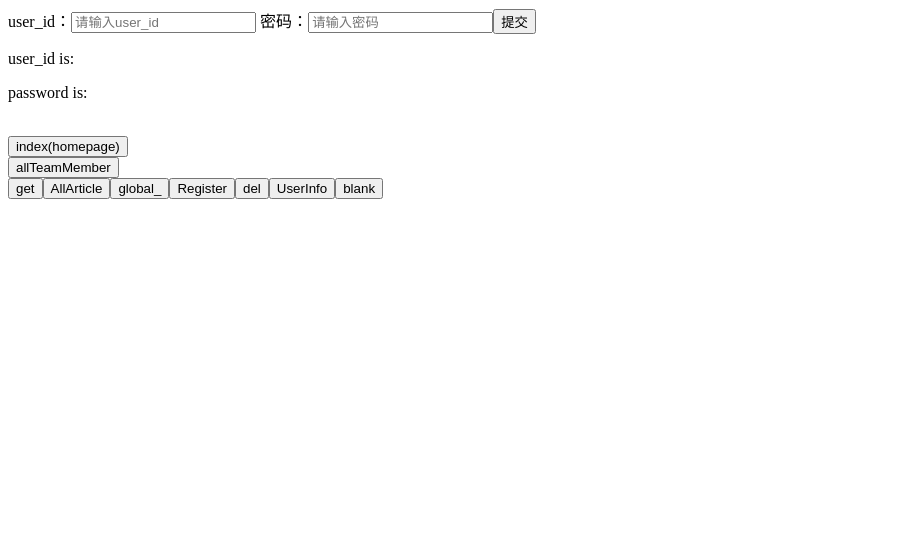
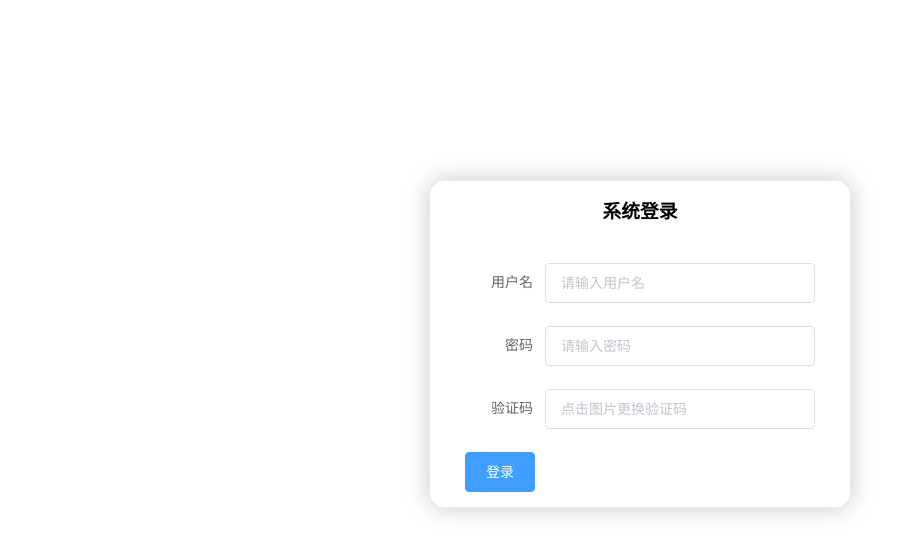
Before and after one commit to GNEFNEHCUIQ/GraduationProject-FrontEnd, a Vue app: page / in a window 1280 px wide. Shown: the top 556 px of the page, without its empty margins (0-915 px from the left). Built offline with nearby package versions, Linux system fonts and the light colour scheme.

Commit message:
a lot font-end api

```diff
--- a/package.json
+++ b/package.json
@@ -7,10 +7,11 @@
     "build": "vue-cli-service build"
   },
   "dependencies": {
+    "axios": "latest",
     "core-js": "^3.6.5",
+    "element-ui": "^2.15.6",
     "vue": "^2.6.11",
-    "vue-router": "^3.2.0",
-    "axios": "latest"
+    "vue-router": "^3.2.0"
   },
   "devDependencies": {
     "@vue/cli-plugin-babel": "~4.5.0",
--- a/src/main.js
+++ b/src/main.js
@@ -4,6 +4,11 @@ import router from './router'
 import axios from 'axios'
 import Router from 'vue-router'
 import global_ from '@/global/global.vue'
+
+import ElementUI from 'element-ui';
+import 'element-ui/lib/theme-chalk/index.css';
+
+Vue.use(ElementUI);
 
 Vue.prototype.global = global_
 
--- a/src/views/Login.vue
+++ b/src/views/Login.vue
@@ -1,24 +1,25 @@
 <template>
     <div class="login">
-        <form>
+        <!--<form>
             user_id：<input type="text" id="user_id" name="user_id" v-model="user_id" placeholder="请输入user_id">
             密码：<input type="password" id="password" v-model="password" name="password" placeholder="请输入密码">
             <button id="login" type="button" @click="login">提交</button>
-        </form>
-        <p>user_id is: {{ user_id }}</p>
-        <p>password is: {{ password }}</p>
-        <br>
-        <router-link to="index"><button>index(homepage)</button></router-link>
-        <br>
-        <router-link to="allTeamMember"><button>allTeamMember</button></router-link>
-        <br>
-        <button type="button" @click="findAllArticleWithPage">get</button>
-        <router-link to="AllArticle"><button>AllArticle</button></router-link>
-        <button @click="alertFunction">global_</button>
-        <router-link to="Register"><button>Register</button></router-link>
-        <button @click="delArticle">del</button>
-        <router-link to="UserInfo"><button>UserInfo</button></router-link>
-        <router-link to="blank"><button>blank</button></router-link>
+        </form>-->
+
+        <el-form ref="form" :model="form" label-width="80px" class="loginContainer">
+            <h3 class="loginTitle">系统登录</h3>
+            <el-form-item label="用户名">
+                <el-input type="text" v-model="form.user_name" placeholder="请输入用户名"></el-input>
+            </el-form-item>
+            <el-form-item label="密码">
+                <el-input type="text" v-model="form.password" placeholder="请输入密码"></el-input>
+            </el-form-item>
+            <el-form-item label="验证码">
+                <el-input type="text" v-model="form.code" placeholder="点击图片更换验证码"></el-input>
+            </el-form-item>
+            <img src="" alt="">
+            <el-button type="primary" @click="login">登录</el-button>
+        </el-form>
     </div>
 </template>
 
@@ -29,18 +30,24 @@
         name: "Login",
         data:function(){
             return{
-                user_id: null,
-                password: '',
+
+                form: {
+                    user_name:'',
+                    password: '',
+                    code:''
+                }
             }
         },
         mounted() {
         },
         methods:{
-
             login:function () {
-                if(this.user_id==''||this.password=='') {
-                    alert('user_id或密码不能为空')
-                }else{
+                if(this.form.user_name=='') {
+                    this.$message.error('用户名不能为空');
+                    //alert('user_id或密码不能为空')
+                }else if (this.form.password==''){
+                    this.$message.error('密码不能为空');
+                } else{
                     this.axios({
                         headers: {
                             'Content-Type': 'application/x-www-form-urlencoded'
@@ -48,7 +55,7 @@
                         method:'POST',
                         url:'/doLogin',
                         params:{
-                            user_id: this.user_id,
+                            user_name: this.user_name,
                             password: this.password,
                         }
                     }).then((res)=>{
@@ -63,47 +70,8 @@
                     })
 
                 }
-            },
-            findAllArticleWithPage:function () {
-                this.axios({
-                    headers: {
-                        'Content-Type': 'application/x-www-form-urlencoded'
-                    },
-                    method:'POST',
-                    url:'/article/findAllArticleWithPage',
-                    params:{
-                        pageNum: 1,
-                        pageSize: 5
-                    }
-                }).then((res)=>{
-                    console.log(res)
-                    console.log(res.data)
-                    console.log(res.data[0])
-                    //this.$router.replace('/home')
-                    //location.href='/home';
-                }).catch((err)=>{
-                    console.log(err)
-                    alert(err)
-                })
-            },
-            alertFunction:function () {
-                    console.log(this.global._recentlyArticlePageSize)
-            },
-            delArticle:function () {
-                this.axios.post('/article/delArticle', 6,{
-                    headers: {
-                        "Content-Type": "application/json;charset=utf-8"  //头部信息
-                    }
-                })
-                    .then(function(res) {
-                        console.log(res)
-                        console.log(res.data)
-                        this.userInfoList=res.data
-                    })
-                    .catch(function(error) {
-                        console.log(error);
-                    })
             }
+
         },
 
 
@@ -112,5 +80,18 @@
 </script>
 
 <style scoped>
-
+    .loginContainer {
+        border-radius: 15px;
+        background-clip: padding-box;
+        margin: 180px auto;
+        width: 350px;
+        padding: 15px 35px 15px 35px;
+        background: #fff;
+        border: 1px solid #eaeaea;
+        box-shadow: 0 0 25px #cac6c6;
+    }
+    .loginTitle {
+        margin: 0px auto 40px auto;
+        text-align: center;
+    }
 </style>
```
Also changed, not shown: src/utils/api.js (added, +23 -0 lines), 1 other file (tests, documents, lock files or other folders).
